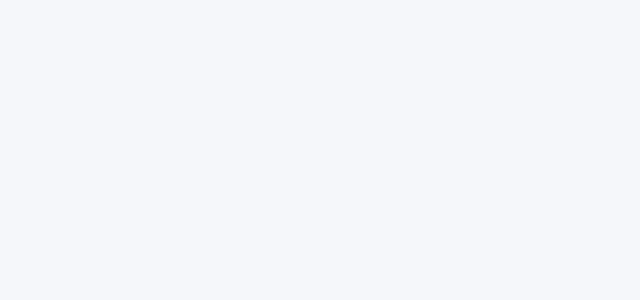
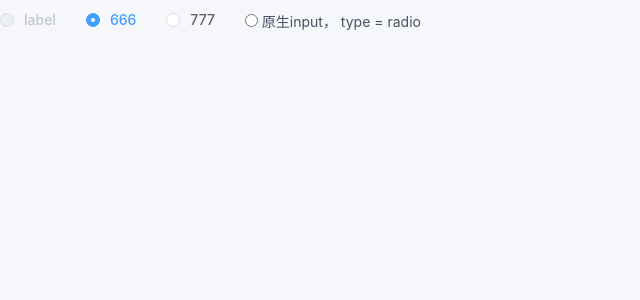
Before and after one commit to leezozz/vue-ui, a Vue app: page /radio in a window 1280 px wide. Before the commit this address had no page. Shown: the top 300 px of the page, without its empty margins (0-640 px from the left). Built offline with nearby package versions, Linux system fonts and the light colour scheme.

Commit message:
feat(add-radio)

```diff
--- a/src/components/index.js
+++ b/src/components/index.js
@@ -5,6 +5,7 @@ import myDialog from '@/components/dialog.vue'
 import myButton from '@/components/button.vue'
 import myInput from '@/components/input.vue'
 import mySwitch from '@/components/switch.vue'
+import myRadio from '@/components/radio.vue'
 
 const component = {
   install: function (Vue) {
@@ -14,6 +15,7 @@ const component = {
     Vue.component(myDialog.name, myDialog)
     Vue.component(myInput.name, myInput)
     Vue.component(mySwitch.name, mySwitch)
+    Vue.component(myRadio.name, myRadio)
   }
 }
 
--- /dev/null
+++ b/src/components/radio.vue
@@ -0,0 +1,182 @@
+<template>
+  <label
+    class="radio-main"
+    :class="{'is-disabled': disabled, 'is-checked': modelValue == label}"
+    :disabled="disabled"
+  >
+    <span class="radio-input"></span>
+    <input
+      v-model="model"
+      type="radio"
+      class="my-radio-input"
+      :class="{'is-disabled': disabled}"
+      :value="label"
+      :disabled="disabled"
+      @click="handleClick(model)"
+    >
+
+    <span class="radio-label">
+      <!-- 这里显示自定义的值 -->
+      <slot></slot>
+      <!-- 若上面的slot没有传值，这里默认显示label -->
+      <template v-if="!$slots.default">{{ 'label' }}</template>
+    </span>
+  </label>
+</template>
+
+<script>
+import {
+  computed,
+  defineComponent,
+  getCurrentInstance
+} from 'vue'
+import { useStore } from 'vuex'
+
+export default defineComponent({
+  name: 'MyRadio',
+  components: {},
+  props: {
+    disabled: {
+      type: Boolean,
+      default: false
+    },
+    label: {
+      type: [String, Number, Boolean],
+      default: ''
+    },
+    modelValue: {
+      type: [String, Number, Boolean],
+      default: ''
+    }
+  },
+  emits: ['update:modelValue'],
+  setup (props) {
+  // Vuex store
+    const store = useStore()
+
+    // this
+    const { proxy } = getCurrentInstance()
+    // console.log(proxy)
+
+    // console.log('props.label', props.label)
+
+    const handleClick = (e) => {
+      // console.log('props.modelValue', props.modelValue)
+      // console.log('e', e)
+      // proxy.$emit('update:modelValue', props.modelValue)
+    }
+
+    const model = computed({
+      get: () => {
+        // console.log('proxy.value', proxy.label)
+        // console.log('model', model)
+        console.log('props.modelValue+++++', props.modelValue)
+        return model
+      },
+      set: (value) => {
+        // 触发父组件的input事件
+        console.log('value-----', value)
+        proxy.$emit('update:modelValue', value)
+      }
+    })
+
+    return {
+      model,
+      handleClick
+    }
+  }
+  // computed: {
+  //   model: {
+  //     get () {
+  //       // console.log('proxy.value', this.value)
+  //       return this.value
+  //     },
+  //     set (value) {
+  //       console.log('32131231')
+  //       // 触发父组件的input事件
+  //       console.log('value-----', value)
+  //       this.$emit('update:modelValue', value)
+  //     }
+  //   }
+  // }
+})
+</script>
+
+<style scoped lang="scss">
+.radio-main {
+  height: 40px;
+  display: inline-flex;
+  align-items: center;
+  color: #606266;
+  font-weight: 500;
+  line-height: 1;
+  font-size: 14px;
+  margin-right: 30px;
+  cursor: pointer;
+  .radio-input {
+    border: 1px solid #dcdfe6;
+    border-radius: 100%;
+    width: 14px;
+    height: 14px;
+    background-color: #fff;
+    position: relative;
+    &:after {
+      width: 4px;
+      height: 4px;
+      content: "";
+      border-radius: 100%;
+      background-color: #fff;
+      position: absolute;
+      top: 50%;
+      left: 50%;
+      transform: translate(-50%,-50%) scale(0);
+      transition: transform .15s ease-in;
+    }
+  }
+    .my-radio-input {
+      display: none;
+      cursor: pointer;
+      opacity: 0;
+      outline: none;
+    }
+  .radio-label {
+    padding-left: 10px;
+  }
+}
+  // 选中样式
+  .is-checked {
+    .radio-input {
+      border-color: #409eff;
+      background-color: #409eff;
+      &:after {
+        transform: translate(-50%, -50%) scale(1);
+      }
+    }
+    .my-radio-input {
+      opacity: 0;
+
+    }
+    .radio-label {
+      color: #409eff;
+    }
+  }
+
+// 禁用样式
+.is-disabled {
+  cursor: not-allowed!important;
+  color: #c0c4cc!important;
+  .radio-input {
+    border: 1px solid#dadbdd ;
+    background-color: #ebeff7;
+    &:after {
+      display: none;
+    }
+  }
+  .my-radio-input {
+    // display: none;
+  }
+  .radio-label {
+      color: #c0c4cc!important;
+    }
+}
+</style>
--- /dev/null
+++ b/src/modules/Test/TestRadio.vue
@@ -0,0 +1,74 @@
+<template>
+  <div>
+    <!-- :value="gender"
+    @input="gender = $event" -->
+    <my-radio
+      v-model="gender"
+      :disabled="true"
+      :label="0"
+    />
+    <my-radio
+      v-model="gender"
+      :disabled="false"
+      :label="1"
+    >
+      666
+    </my-radio>
+    <my-radio
+      v-model="gender"
+      :disabled="false"
+      :label="2"
+    >
+      777
+    </my-radio>
+    <label>
+      <input
+        id="inputClass"
+        type="radio"
+      >
+      {{ '原生input， type = radio' }}
+    </label>
+  </div>
+</template>
+
+<script>
+import {
+  defineComponent,
+  getCurrentInstance,
+  nextTick,
+  ref
+} from 'vue'
+import { useStore } from 'vuex'
+
+export default defineComponent({
+  name: 'Xx',
+  components: {},
+  props: {},
+  setup () {
+  // Vuex store
+    const store = useStore()
+
+    // this
+    const { ctx } = getCurrentInstance()
+    // console.log(ctx)
+
+    const gender = ref(1)
+    console.log('gender', gender.value)
+
+    // nextTick(() => {
+    //   })
+
+    // setTimeout(() => {
+    //   gender.value = 2
+    // }, 1000)
+
+    return {
+      gender
+    }
+  }
+})
+</script>
+
+<style scoped lang="scss">
+
+</style>
--- a/src/modules/Test/TestSwitch.vue
+++ b/src/modules/Test/TestSwitch.vue
@@ -3,7 +3,6 @@
     <h2>switch</h2>
     <my-switch
       v-model="switchValue"
-      width="60px"
       :disabled="false"
       active-color="red"
       inactive-color="green"
@@ -11,7 +10,6 @@
     <!-- 当disabled = true时，其实active-color和 inactive-color都是无效的-->
     <my-switch
       v-model="switchValues"
-      width="80px"
       :disabled="true"
       active-color="pink"
       inactive-color="skyblue"
--- a/src/router/routes.js
+++ b/src/router/routes.js
@@ -59,6 +59,12 @@ const routes = [
     path: '/switch',
     name: 'TestSwitch',
     component: () => import('@/modules/Test/TestSwitch.vue')
+  },
+  // radio
+  {
+    path: '/radio',
+    name: 'TestRadio',
+    component: () => import('@/modules/Test/TestRadio.vue')
   }
 
 ]
```
Also changed, not shown: src/components/radio-group.vue (added, +36 -0 lines), src/modules/Test/TestRadioGroup.vue (added, +33 -0 lines).
